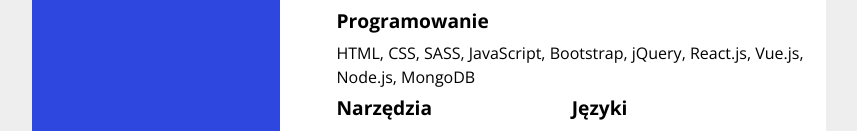
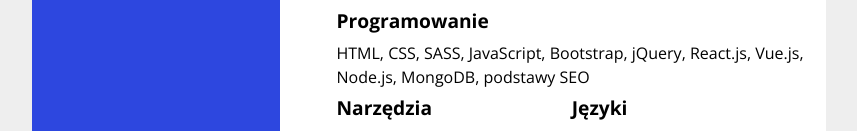
Before and after one commit to ZbigniewOstapowicz/Curriculum-Vitae, a website: page src/templates/index.html in a window 1280 px wide. Shown: the part 821-952 px from the top of the page, without its empty margins (211-1068 px from the left). Drawn offline with nearby package versions, Linux system fonts and the light colour scheme; files that its build step writes are made by us from their sources; files whose address does not match are found by name.

Commit message:
change text

```diff
--- a/src/templates/components/main.html
+++ b/src/templates/components/main.html
@@ -71,7 +71,8 @@
      <h2 class="main__h2 skills">Umiejętności</h2>
      <div class="skills__wrapper">
          <h3 class="main__h3">Programowanie</h3>
-         <p class="skills__text">HTML, CSS, SASS, JavaScript, Bootstrap, jQuery, React.js, Vue.js, Node.js, MongoDB</p>
+         <p class="skills__text">HTML, CSS, SASS, JavaScript, Bootstrap, jQuery, React.js, Vue.js, Node.js, MongoDB,
+             podstawy SEO</p>
          <div class="container">
              <div class="col-1-2">
                  <h3 class="main__h3">Narzędzia</h3>
```
